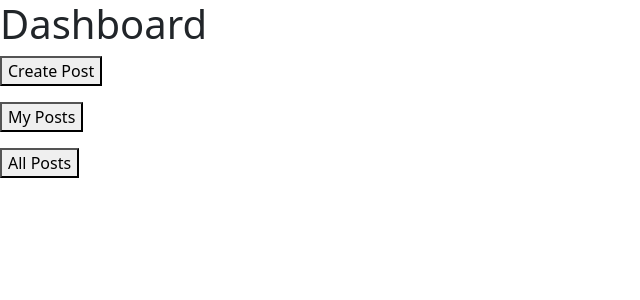
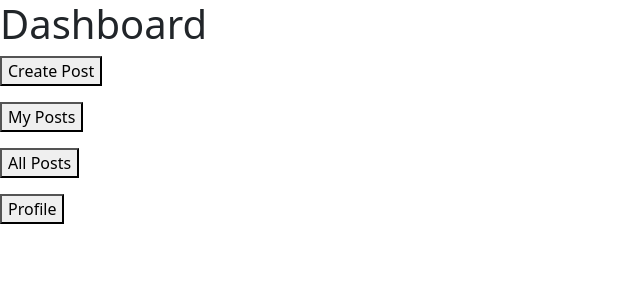
Before and after one commit to Het-Dhorajia/blog-app-flask, a Flask app: page /dashboard in a window 1280 px wide. Shown: the top 300 px of the page, without its empty margins (0-640 px from the left). Run offline with Flask 3, Linux system fonts and the light colour scheme; the visitor is signed in with stand-in values (Sample User, id 1).

Commit message:
added a button for profile page

```diff
--- a/templates/blog/dashboard.html
+++ b/templates/blog/dashboard.html
@@ -16,7 +16,10 @@
 
     <P><a href="/my_post"><button>My Posts</button></a> </P>
 
-     <P><a href="/all_post"><button>All Posts</button></a></P>
+    <P><a href="/all_post"><button>All Posts</button></a></P>
+
+    <P><a href="/profile"><button>Profile</button></a></P>
+
 
     <script src="https://cdn.jsdelivr.net/npm/bootstrap@5.0.0-beta2/dist/js/bootstrap.bundle.min.js"></script>
 </body>
```
